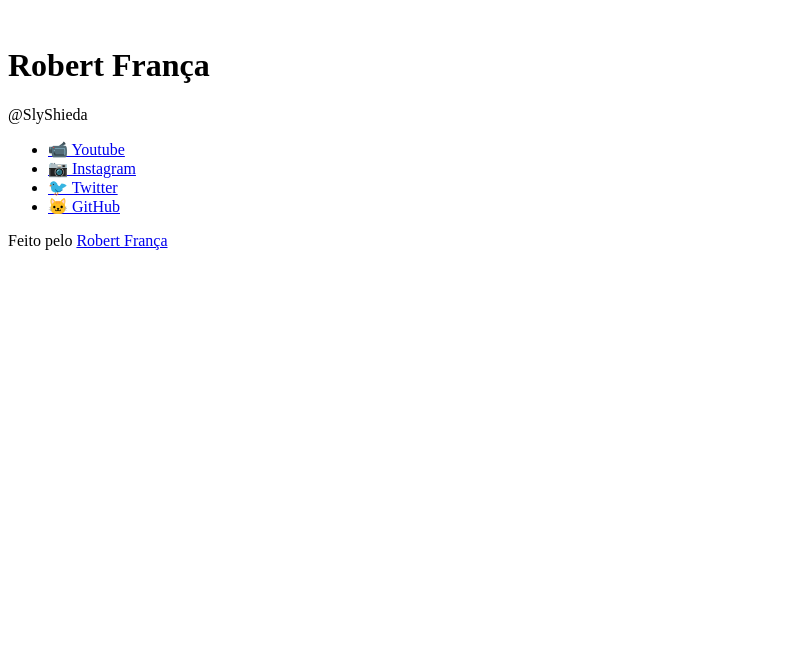
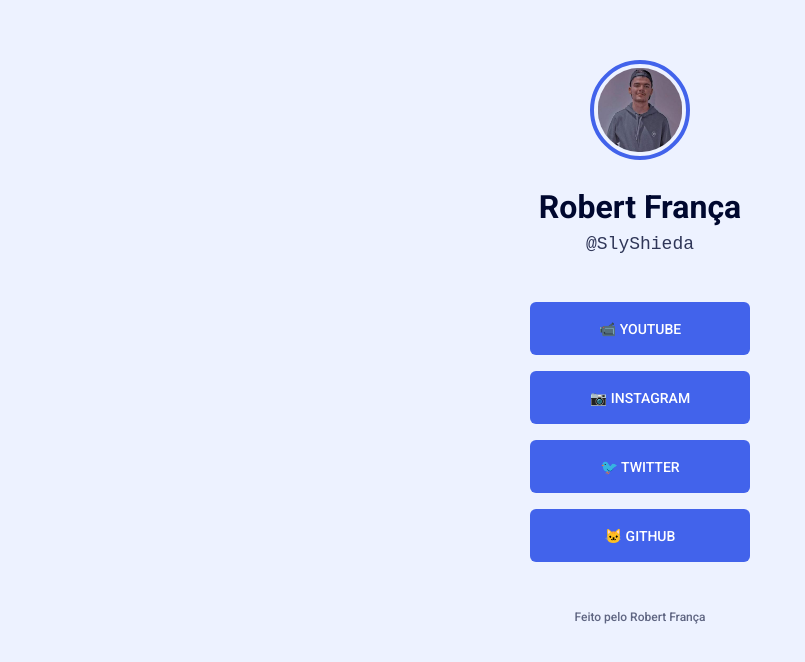
Before and after one commit to robert-sampaio/maratona-explorer-2, a plain HTML site: page index.html in a window 1280 px wide. Shown: the whole page, without its empty margins (0-805 px from the left). Drawn offline with Linux system fonts and the light colour scheme.

Commit message:
Update 1.1
- Criação do style.css;
- Adição de imagem.

```diff
--- a/index.html
+++ b/index.html
@@ -1,15 +1,20 @@
 <!DOCTYPE html>
 <html lang="pt-br">
 <head>
+    <link rel="preconnect" href="https://fonts.googleapis.com">
+    <link rel="preconnect" href="https://fonts.gstatic.com" crossorigin>
     <meta charset="UTF-8">
     <meta http-equiv="X-UA-Compatible" content="IE=edge">
     <meta name="viewport" content="width=device-width, initial-scale=1.0">
+    <link rel="stylesheet" href="style.css">
     <title>Social Links</title>
+    <link href="https://fonts.googleapis.com/css2?family=Roboto:wght@500;700&display=swap" rel="stylesheet">
 </head>
 <body>
-    <img src="" alt="">
+    <div class="container">
+        <img class="avatar" src="img/eu.jpg" alt="Imagem do Robert França">
         <h1>Robert França</h1>
-    <p>@SlyShieda</p>
+        <p class="username">@SlyShieda</p>
 
         <ul>
             <li>
@@ -26,6 +31,9 @@
             </li>
         </ul>
 
-    <footer>Feito pelo <a href="https://github.com/robert-sampaio" target="_blank">Robert França</a></footer>
+        <footer>Feito pelo
+            <a href="https://github.com/robert-sampaio" target="_blank">Robert França</a>
+        </footer>
+    </div>
 </body>
 </html>
--- /dev/null
+++ b/style.css
@@ -0,0 +1,89 @@
+* {
+    margin: 0;
+    padding: 0;
+    box-sizing: border-box;
+}
+
+a {
+    text-decoration: none;
+}
+
+body {
+    background-color: #EDF2FF;
+    font-family: 'Roboto', sans-serif;
+}
+
+.container {
+    text-align: center;
+    width: 300px;
+    margin: 60px auto;
+    padding: 0px 40px;
+}
+
+img {
+    width: 100%;
+}
+
+img.avatar {
+    border-radius: 50%;
+    width: 100px;
+    height: 100px;
+    padding: 3.7px;
+    border: 4px solid #4263EB;
+}
+
+h1 {
+    font-size: 32px;
+    color: #00082F;
+    margin-top: 24px;
+    margin-bottom: 8px;
+}
+
+.username {
+    font-family: 'Roboto Mono', monospace;
+    font-weight: 400;
+    color: #00082F;
+    opacity: 0.8;
+    font-size: 18px;
+}
+
+ul {
+    list-style: none;
+    margin: 48px 0;
+}
+
+ul li a {
+    height: 53px;
+    width: 100%;
+    display: flex;
+    align-items: center;
+    justify-content: center;
+    background-color: #4263EB;
+    color: #fff;
+    text-transform: uppercase;
+    font-size: 14px;
+
+    margin-bottom: 16px;
+    border-radius: 6px;
+
+    transition: background 400ms;
+}
+
+ul li a:hover {
+    background-color: #364FC7;
+}
+
+footer {
+    font-weight: 500;
+    font-size: 12px;
+    color: #00082F;
+    opacity: 0.6;
+}
+
+footer:hover {
+    opacity: 1;
+}
+
+footer a {
+    color: #00082F;
+}
```
Also changed, not shown: img/eu.jpg (added). Lines whose indentation alone changed are shown as unchanged.
